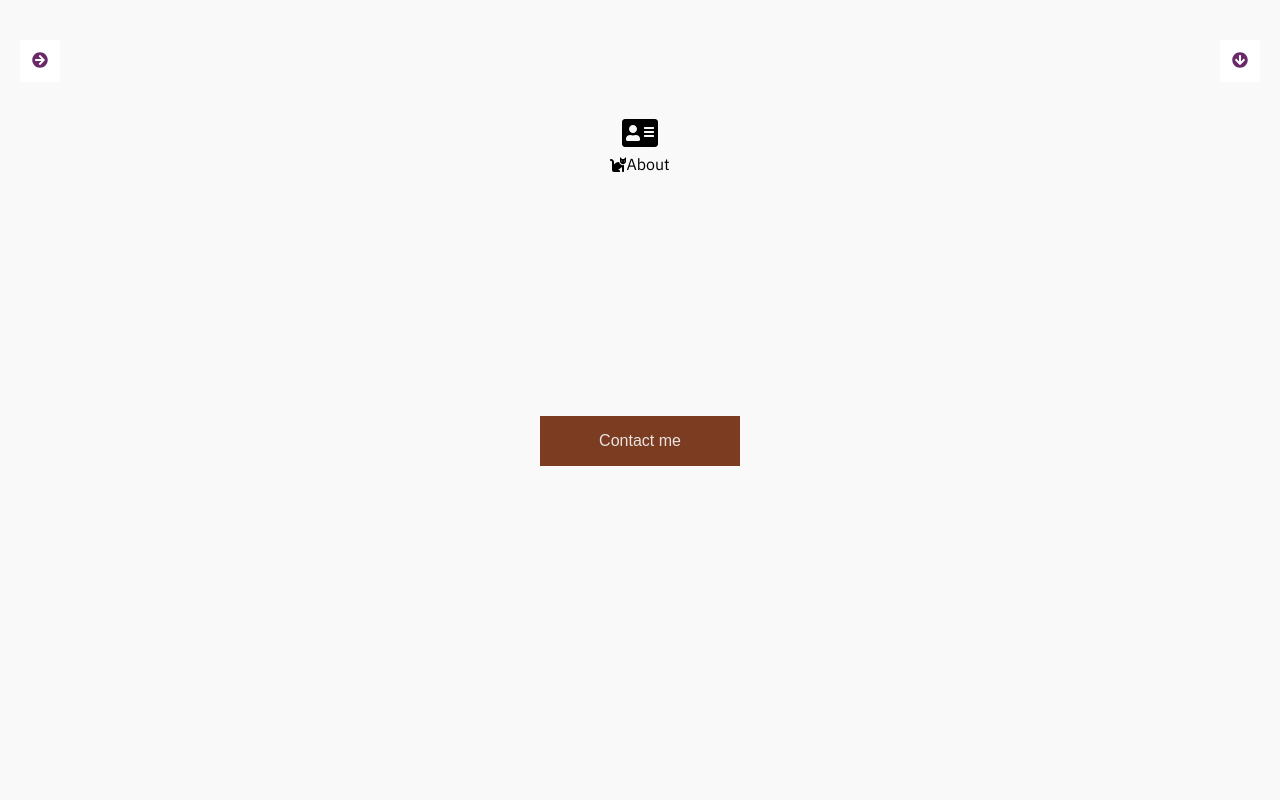
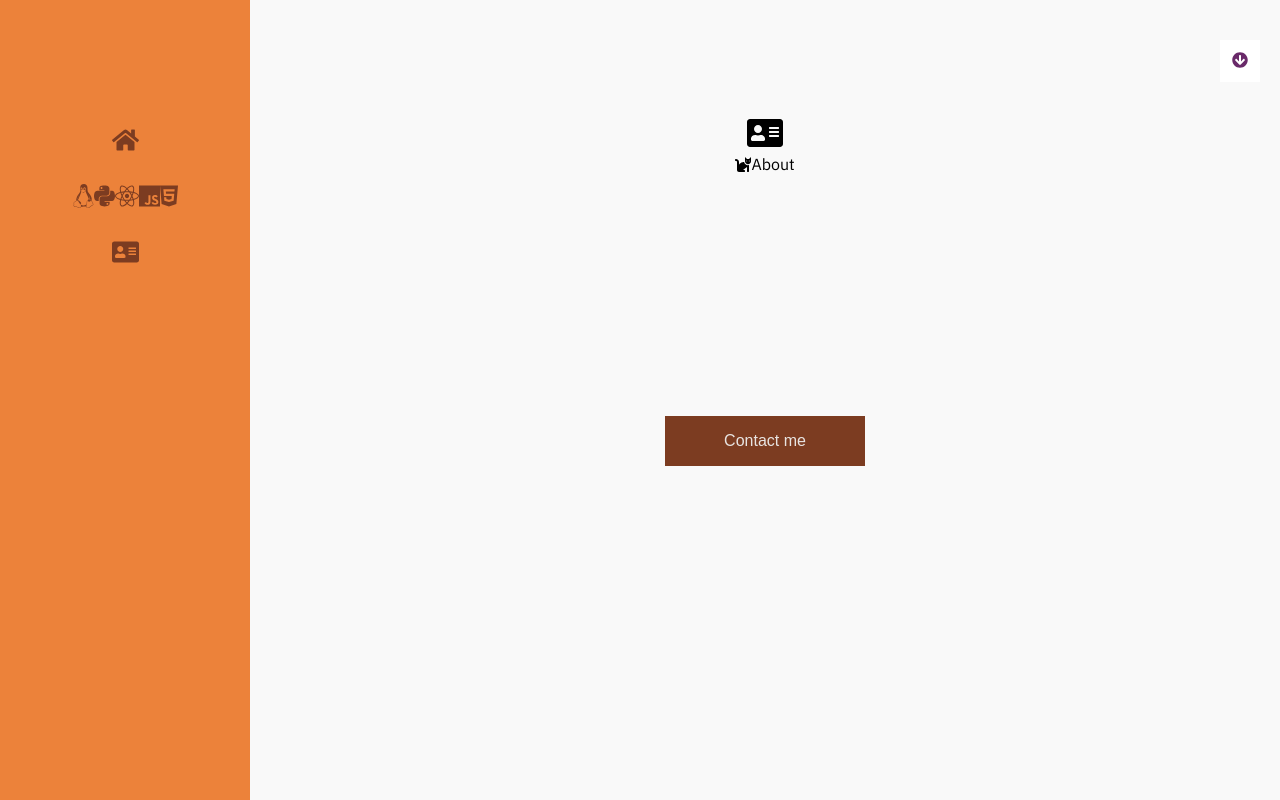
Before and after one commit to trevorjamesmartin/trevorjmartin.com, a React (Create React App) app: page /about in a window 1280 px wide. Built offline with nearby package versions, Linux system fonts and the light colour scheme.

Commit message:
temporarily remove sidebar button

```diff
--- a/src/App.css
+++ b/src/App.css
@@ -49,6 +49,6 @@
   cursor: pointer;
   position: fixed;
   top: calc(50%);
-  left: calc(50% - 100px);
+  left: calc(50% + 25px);
   width: 200px;
 }
--- a/src/App.js
+++ b/src/App.js
@@ -31,7 +31,7 @@ library.add(
 // };
 
 export default function App() {
-  const [rightMenuVisible, setRightMenuvisible] = useState(false);
+  const [leftMenuVisible, setleftMenuVisible] = useState(true);
   const [fullMenuVisible, setFullMenuVisible] = useState(false);
 
   // const rightMenuAnimation = useSpring({
@@ -39,10 +39,10 @@ export default function App() {
   //   transform: rightMenuVisible ? `translateX(0)` : `translateX(100%)`,
   // });
 
-  const leftMenuAnimation = useSpring({
-    opacity: rightMenuVisible ? 1 : 0,
-    transform: rightMenuVisible ? `translateX(250px)` : `translateX(0)`,
-  });
+  // const leftMenuAnimation = useSpring({
+  //   opacity: leftMenuVisible ? 1 : 0,
+  //   transform: leftMenuVisible ? `translateX(250px)` : `translateX(0)`,
+  // });
   const fullMenuAnimation = useSpring({
     opacity: fullMenuVisible ? 1 : 0,
     transform: fullMenuVisible ? `translateY(0)` : `translateY(-100%)`,
@@ -51,12 +51,12 @@ export default function App() {
   return (
     <div className="App">
       <button
-        className={`menu-button menu-button--left ${
-          fullMenuVisible ? " menu-button-hidden" : ""
+        className={`menu-button${
+          leftMenuVisible ? " menu-button-hidden" : " menu-button--left "
         }`}
-        onClick={() => setRightMenuvisible(!rightMenuVisible)}
+        onClick={() => setleftMenuVisible(!leftMenuVisible)}
       >
-        {rightMenuVisible ? (
+        {leftMenuVisible ? (
           <FontAwesomeIcon icon="arrow-circle-left" />
         ) : (
           <FontAwesomeIcon icon="arrow-circle-right" />
@@ -75,7 +75,7 @@ export default function App() {
         )}
       </button>
 
-      <MenuRight style={leftMenuAnimation} />
+      <MenuRight />
       <MenuFull
         style={fullMenuAnimation}
         handleClick={() => setFullMenuVisible(!fullMenuVisible)}
--- /dev/null
+++ b/src/components/About/about.css
@@ -0,0 +1,17 @@
+.about-page {
+  margin-left: 250px;
+}
+.show-modal-button {
+  padding: 16px;
+  background-color: #7c3c21;
+  color: #e8e4e1;
+  font-size: 1em;
+  border: none;
+  margin-top: 16px;
+  align-self: center;
+  cursor: pointer;
+  position: fixed;
+  top: calc(50%);
+  left: calc(50% + 25px);
+  width: 200px;
+}
--- a/src/components/About/index.js
+++ b/src/components/About/index.js
@@ -3,7 +3,7 @@ import { useTransition } from "react-spring";
 import Modal from "../Modal";
 import { faAddressCard, faCat } from "@fortawesome/free-solid-svg-icons";
 import { FontAwesomeIcon } from "@fortawesome/react-fontawesome";
-
+import "./about.css";
 export default function About(props) {
   const [modalVisible, setModalVisible] = useState(false);
   const fadingAnimation = useTransition(modalVisible, null, {
@@ -13,7 +13,7 @@ export default function About(props) {
   });
   const modalText = ":)";
   return (
-    <>
+    <div className="about-page">
       <h1>
         <FontAwesomeIcon icon={faAddressCard} alt="Home" />
       </h1>
@@ -37,6 +37,6 @@ export default function About(props) {
             />
           )
       )}{" "}
-    </>
+    </div>
   );
 }
--- /dev/null
+++ b/src/components/Home/home.css
@@ -0,0 +1,3 @@
+.home-page {
+  margin-left: 250px;
+}
--- a/src/components/Home/index.js
+++ b/src/components/Home/index.js
@@ -1,16 +1,16 @@
 import React from "react";
 import { faCat } from "@fortawesome/free-solid-svg-icons";
 import { FontAwesomeIcon } from "@fortawesome/react-fontawesome";
-
+import "./home.css";
 const Home = (props) => {
   return (
-    <>
+    <div className="home-page">
       <h1>
         <FontAwesomeIcon icon="home" alt="Home" />
       </h1>
       <FontAwesomeIcon icon={faCat} />
       {props.text}
-    </>
+    </div>
   );
 };
 
--- a/src/components/Modal/modal.css
+++ b/src/components/Modal/modal.css
@@ -9,7 +9,7 @@
   position: absolute;
   z-index: 90;
   top: calc(50% - 145px);
-  left: calc(50% - 220px);
+  left: calc(50% - 75px);
   display: flex;
   flex-direction: column;
 }
--- a/src/components/Projects/index.js
+++ b/src/components/Projects/index.js
@@ -8,9 +8,10 @@ import {
   faHtml5,
   faLinux,
 } from "@fortawesome/free-brands-svg-icons";
+import "./projects.css";
 const Projects = (props) => {
   return (
-    <>
+    <div className="projects-page">
       <h1>
         <FontAwesomeIcon icon={faLinux} alt="Projects" />
         <FontAwesomeIcon icon={faPython} alt="Projects" />
@@ -20,7 +21,7 @@ const Projects = (props) => {
       </h1>
       <FontAwesomeIcon icon={faCat} />
       {props.text}
-    </>
+    </div>
   );
 };
 
--- /dev/null
+++ b/src/components/Projects/projects.css
@@ -0,0 +1,3 @@
+.projects-page {
+  margin-left: 250px;
+}
```
